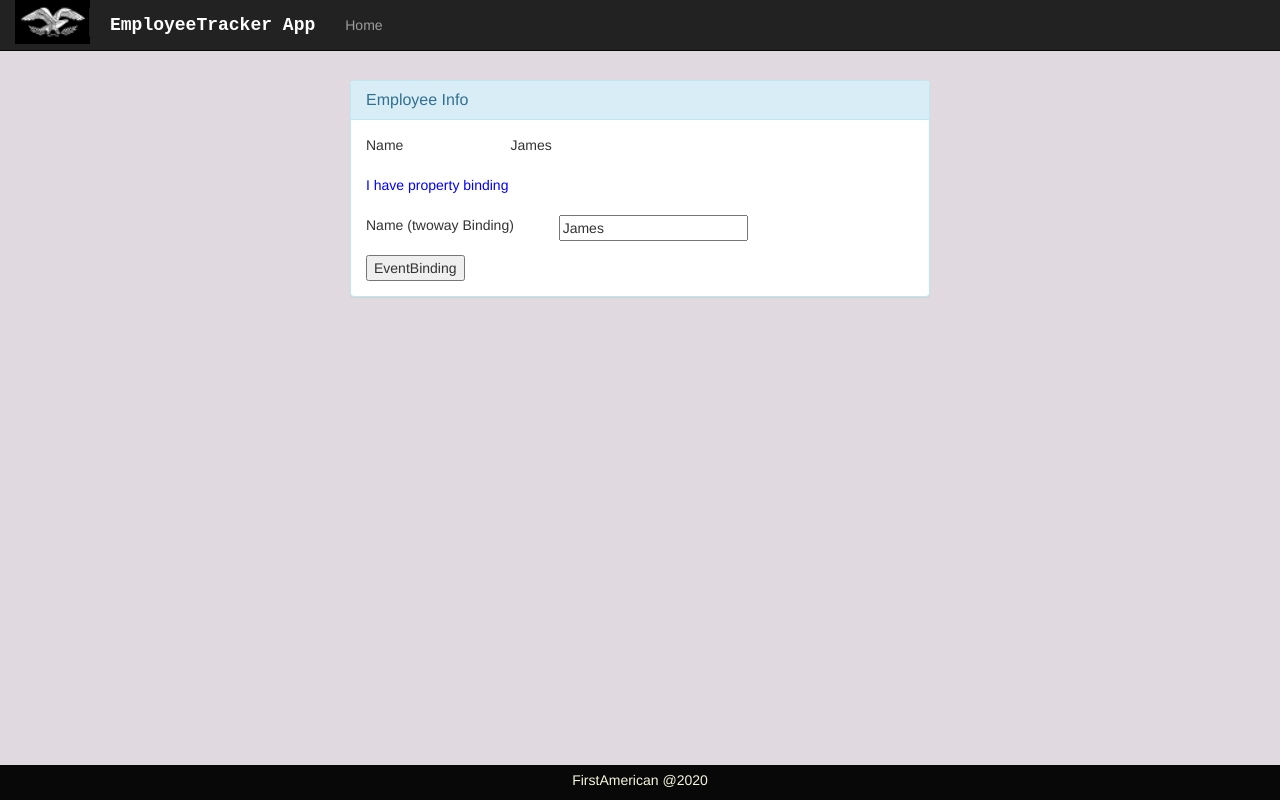
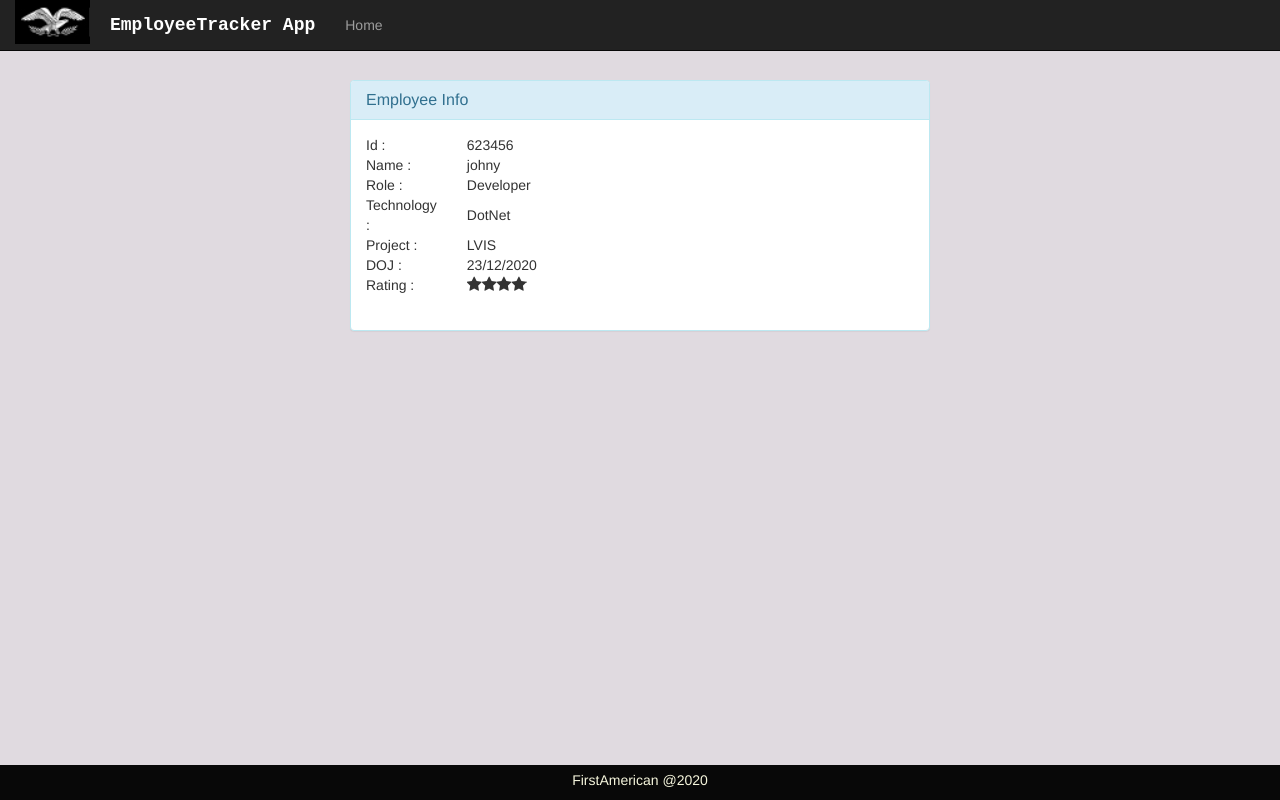
Before and after one commit to pachumon/EmployeeTrackerApp, an Angular app in the folder EmployeeTracker/: page / in a window 1280 px wide. Built offline with nearby package versions, Linux system fonts and the light colour scheme.

Commit message:
model interface & nested component intro

```diff
--- a/EmployeeTracker/api/employees.json
+++ b/EmployeeTracker/api/employees.json
@@ -5,40 +5,40 @@
       "Technology": "Angular",
       "Project": "LVIS",
       "DOJ": "2017/02/19",
-      "role":"Developer",
-      "id": 612345
+      "Role":"Developer",
+      "Id": 612345
     },
     {
       "Name": "John",
       "Technology": "Angular",
       "Project": "LVIS",
       "DOJ": "2016/02/19",
-      "role":"Developer",
-      "id": 612110
+      "Role":"Developer",
+      "Id": 612110
     },
     {
       "Name": "Alice",
       "Technology": "DotNet",
       "Project": "LVIS",
       "DOJ": "2018/02/19",
-      "role":"Developer",
-      "id": 612400
+      "Role":"Developer",
+      "Id": 612400
     },
     {
       "Name": "Danerys",
       "Technology": "React",
       "Project": "FAMOS",
       "DOJ": "2019/02/19",
-      "role":"Developer",
-      "id": 612656
+      "Role":"Developer",
+      "Id": 612656
     },
     {
       "Name": "Aryan",
       "Technology": "Vue",
       "Project": "IGNITE",
       "DOJ": "2020/02/19",
-      "role":"Developer",
-      "id": 612800
+      "Role":"Developer",
+      "Id": 612800
     }
   ]
 }
--- /dev/null
+++ b/EmployeeTracker/src/app/Data-Models/iemployee-info.ts
@@ -0,0 +1,9 @@
+export interface IEmployeeInfo {
+  Name:string;
+  Technology:string;
+  Project:string;
+  DOJ:string;
+  Role:String;
+  Id:Number;
+  Rating?:number
+}
--- a/EmployeeTracker/src/app/app.module.ts
+++ b/EmployeeTracker/src/app/app.module.ts
@@ -5,11 +5,13 @@ import { NgModule } from '@angular/core';
 import { AppComponent } from './app.component';
 import { HomeComponent } from './home/home.component';
 import { FormsModule } from '@angular/forms';
+import { RatingsComponent } from './shared/Components/ratings/ratings.component';
 
 @NgModule({
   declarations: [
     AppComponent,
-    HomeComponent
+    HomeComponent,
+    RatingsComponent
   ],
   imports: [
     BrowserModule,
--- a/EmployeeTracker/src/app/home/home.component.html
+++ b/EmployeeTracker/src/app/home/home.component.html
@@ -6,24 +6,37 @@
       </div>
       <div class="panel-body">
         <div class="row">
-          <div class="col-lg-3 center-block">Name</div>
-          <div class="col-lg-9">{{ employeeName }}</div>
-          <br />
-          <br />
-          <div class="col-md-12" [style.color]="textStyle">
-            I have property binding
-          </div>
-          <br />
-          <br />
-          <div class="col-lg-4 center-block">Name (twoway Binding)</div>
-          <div class="col-lg-8">
-            <input type="text" name="name" id="name" [(ngModel)]="employeeName" />
-          </div>
-          <br>
-          <br>
-          <div class="col-md-12">
-            <input type="button" name="eventbtn" value="EventBinding" (click)="btnClick()" />
-          </div>
+          <table class="table">
+            <tr>
+              <td class="col-lg-2">Id :</td>
+              <td class="col-lg-10">{{ employeeInfo.Id }}</td>
+            </tr>
+            <tr>
+              <td class="col-lg-2">Name :</td>
+              <td class="col-lg-10">{{ employeeInfo.Name }}</td>
+            </tr>
+            <tr>
+              <td class="col-lg-2">Role :</td>
+              <td class="col-lg-10">{{ employeeInfo.Role }}</td>
+            </tr>
+            <tr>
+              <td class="col-lg-2">Technology :</td>
+              <td class="col-lg-10">{{ employeeInfo.Technology }}</td>
+            </tr>
+            <tr>
+              <td class="col-lg-2">Project :</td>
+              <td class="col-lg-10">{{ employeeInfo.Project }}</td>
+            </tr>
+            <tr>
+              <td class="col-lg-2">DOJ :</td>
+              <td class="col-lg-10">{{ employeeInfo.DOJ }}</td>
+            </tr>
+            <tr>
+              <td class="col-lg-2">Rating :</td>
+              <td class="col-lg-10"><fai-ratings [rating]='employeeInfo.Rating' (ratingClicked)='onRatingClicked($event)'></fai-ratings></td>
+            </tr>
+          </table>
+
         </div>
       </div>
     </div>
--- a/EmployeeTracker/src/app/home/home.component.ts
+++ b/EmployeeTracker/src/app/home/home.component.ts
@@ -1,4 +1,5 @@
 import { Component, OnInit } from '@angular/core';
+import { IEmployeeInfo } from '../Data-Models/iemployee-info';
 
 @Component({
   selector: 'fai-home',
@@ -6,16 +7,21 @@ import { Component, OnInit } from '@angular/core';
   styleUrls: ['./home.component.css'],
 })
 export class HomeComponent implements OnInit {
-  employeeName: string = 'James';
-
-  textStyle: string = 'blue';
+  employeeInfo: IEmployeeInfo = {
+    Name: 'johny',
+    Project: 'LVIS',
+    Technology: 'DotNet',
+    Role: 'Developer',
+    DOJ: '23/12/2020',
+    Id: 623456,
+    Rating:4
+  };
 
   constructor() {}
 
   ngOnInit(): void {}
 
-  btnClick(){
-    console.log('invoked');
-    this.employeeName="btnclicked"
-  };
+  onRatingClicked(message: string): void {
+    console.log(message);
+  }
 }
--- /dev/null
+++ b/EmployeeTracker/src/app/shared/Components/ratings/ratings.component.css
@@ -0,0 +1,9 @@
+.crop {
+  overflow: hidden;
+}
+div {
+  cursor: pointer;
+}
+.fa {
+  font-size: 16px;
+}
--- /dev/null
+++ b/EmployeeTracker/src/app/shared/Components/ratings/ratings.component.html
@@ -0,0 +1,12 @@
+<div class="crop"
+     [style.width.px]="starWidth"
+     [title]="rating"
+     (click)="onClick()">
+  <div style="width: 75px">
+    <span class="fa fa-star"></span>
+    <span class="fa fa-star"></span>
+    <span class="fa fa-star"></span>
+    <span class="fa fa-star"></span>
+    <span class="fa fa-star"></span>
+  </div>
+</div>
--- /dev/null
+++ b/EmployeeTracker/src/app/shared/Components/ratings/ratings.component.ts
@@ -0,0 +1,25 @@
+import { Component, EventEmitter, Input, OnInit, Output } from '@angular/core';
+
+@Component({
+  selector: 'fai-ratings',
+  templateUrl: './ratings.component.html',
+  styleUrls: ['./ratings.component.css'],
+})
+export class RatingsComponent implements OnInit {
+  @Input() rating = 0;
+  starWidth = 0;
+  @Output() ratingClicked: EventEmitter<string> = new EventEmitter<string>();
+
+  ngOnInit(): void {
+    console.log(this.rating);
+
+  }
+  ngOnChanges(): void {
+    console.log(this.rating);
+    this.starWidth = (this.rating * 75) / 5;
+  }
+
+  onClick(): void {
+    this.ratingClicked.emit(`The rating ${this.rating} was clicked!`);
+  }
+}
--- a/EmployeeTracker/src/styles.css
+++ b/EmployeeTracker/src/styles.css
@@ -1,3 +1,5 @@
+@import "~font-awesome/css/font-awesome.min.css";
+
 html,
 body {
   height: 100%;
```
Also changed, not shown: 1 other file (tests, documents, lock files or other folders).
